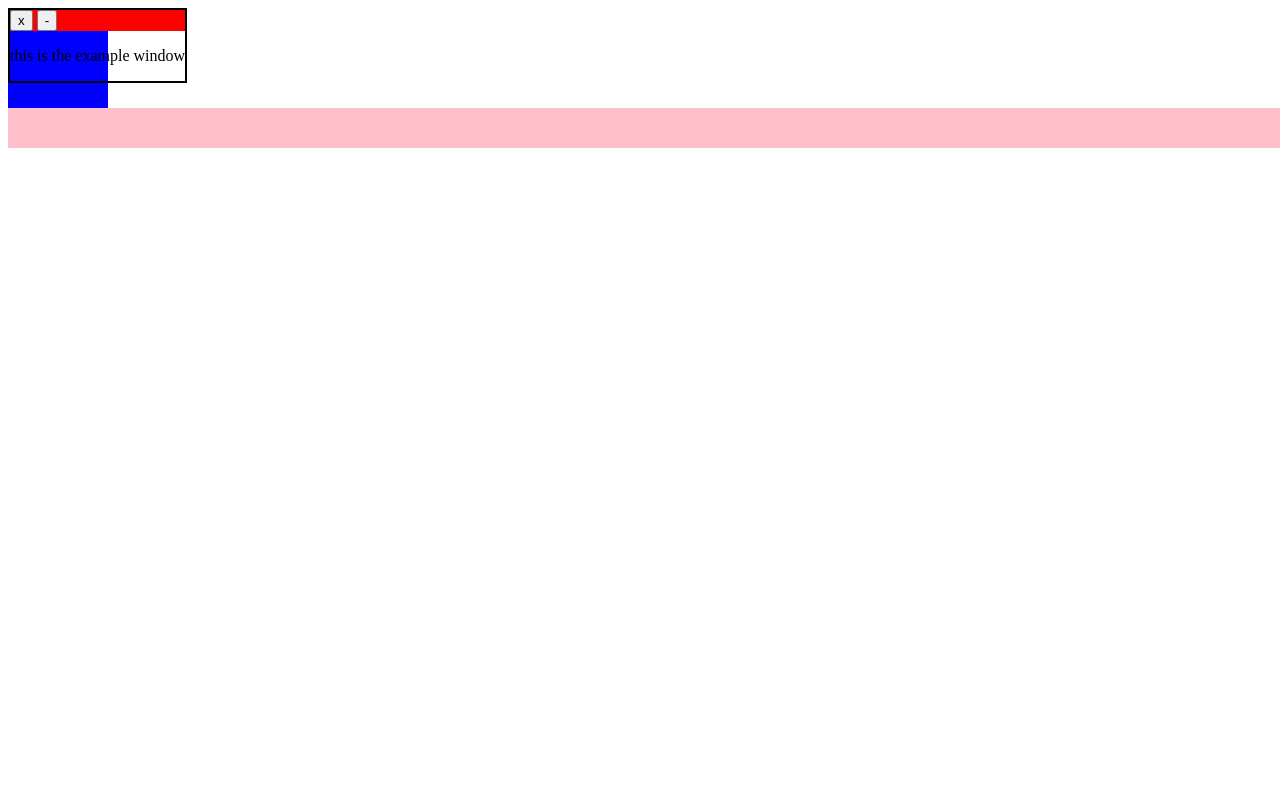
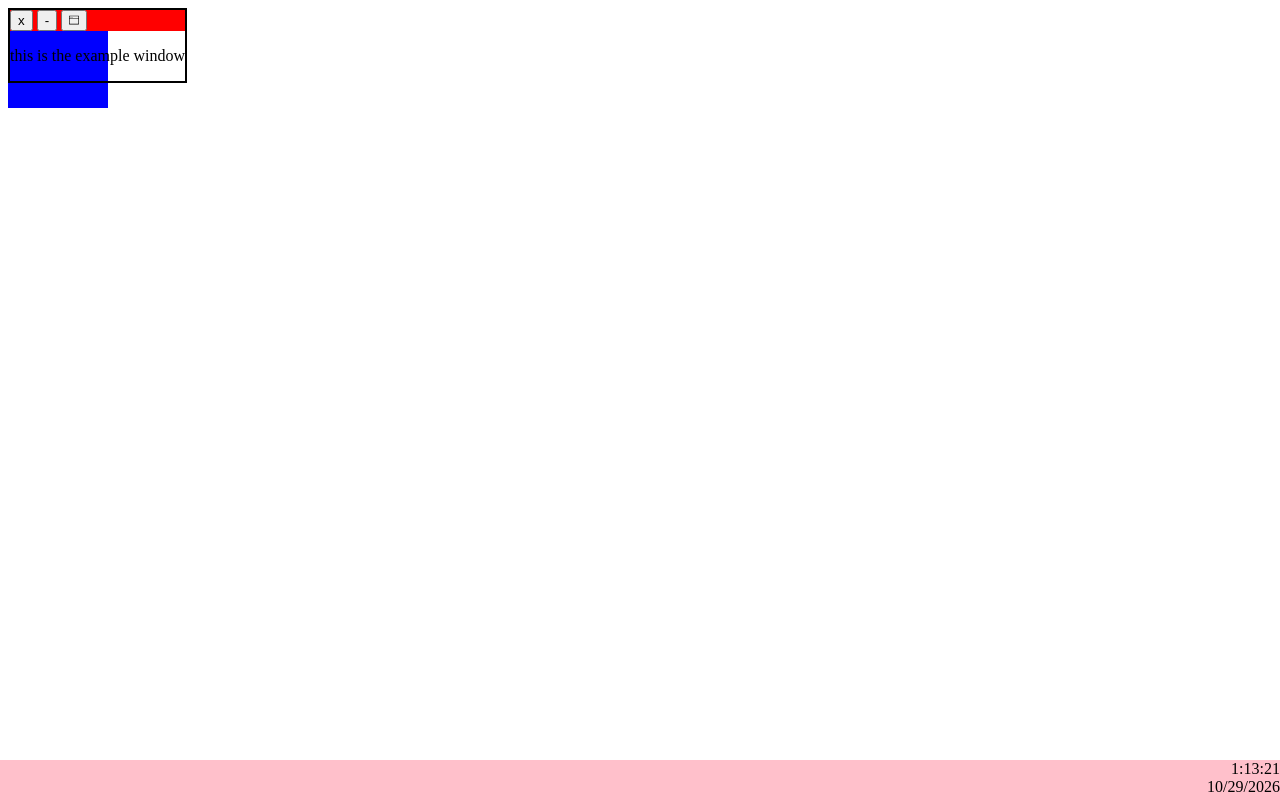
Before and after one commit to savagerunderscorelex/personal-portfolio-v2, a plain HTML site: page pages/projects.html in a window 1280 px wide. Drawn offline with Linux system fonts and the light colour scheme.

Commit message:
added window icon, added time + date functionality and adjusted the order of time & date; styled taskbar at bottom;

```diff
--- a/pages/projects.html
+++ b/pages/projects.html
@@ -5,7 +5,6 @@
         <meta name="viewport" content="width=device-width, initial-scale=1.0">
         <title>Projects!</title>
         <link rel="stylesheet" href="../styles.css">
-
     </head>
     <body>
 
@@ -14,6 +13,7 @@
             <div class="headers" id="exampleheader">
                 <button class="close-button" id="example-close">x</button>
                 <button class="minimize-button" id="minimize-close">-</button>
+                <button class="full-split-buttons" id="full-split"><img src="../window-fullscreen.svg" style="width: 10px; height: 10px;"/></button>
             </div>
             <p>this is the example window</p>
         </div>
@@ -21,7 +21,18 @@
 
         </div>
 
-        <footer id="taskbar"></footer>
+        <footer id="taskbar">
+            <div id="time-and-date">
+                <div id="time">
+
+                </div>
+                <div id="date">
+
+                </div>
+            </div>
+
+
+        </footer>
         <script src="./script.js"></script> <!--Make sure to always put the script at the bottom or your code won't work...-->
     </body>
 </html>
--- a/pages/script.js
+++ b/pages/script.js
@@ -2,6 +2,22 @@
 var welcomeOpen = document.getElementById("example-icon");
 var welcomeClose = document.getElementById("example-close")
 var welcomeScreen = document.getElementById("example");
+
+setInterval(function(){
+  var currentTime = new Date().toLocaleString();
+  var timeSection = document.getElementById("time");
+  var dateSection = document.getElementById("date")
+  var currentDate = currentTime.split(" ");
+  timeSection.innerText = currentDate[1];
+  tempRemoveComma = currentDate[0].split(",");
+  dateSection.innerText = tempRemoveComma[0];
+  // Had to do this because the date & time position
+  // Doesn't update in the style sheet
+
+  timeSection.style.marginLeft = "auto";
+  dateSection.style.marginLeft = "auto";
+}, 1000);
+
 
 
 
--- a/styles.css
+++ b/styles.css
@@ -44,4 +44,18 @@
   width: 100vw;
   height: 5vh;
   background-color: pink;
+  position: fixed;
+  left: 0;
+  bottom: 0;
+  width: 100%;
+
 }
+
+#time-and-date{
+  width: 100%;
+  height: 100%;
+  display: flex;
+  flex-direction: column;
+
+
+}
```
Also changed, not shown: index.html (+1 -0 lines), window-fullscreen.svg (added).
